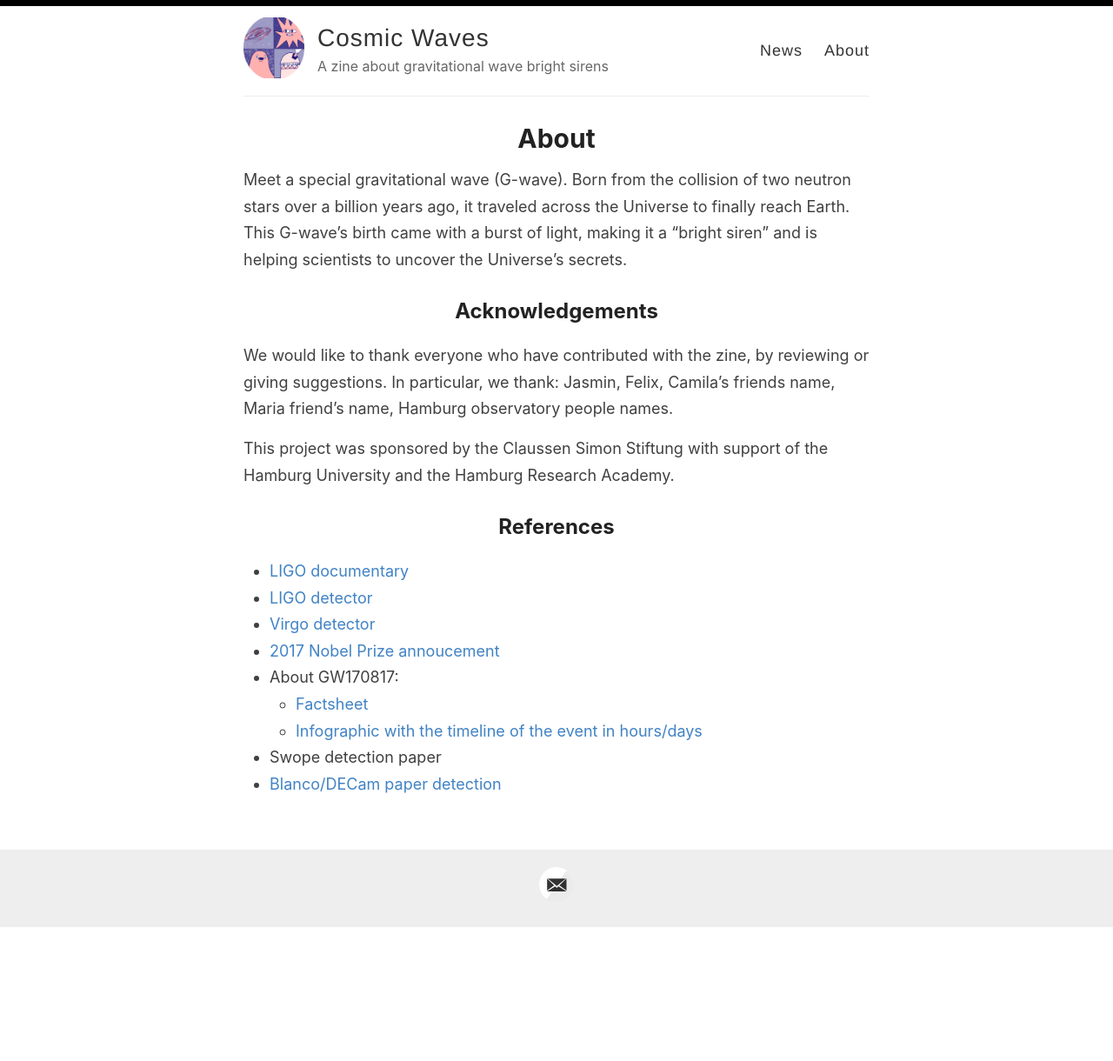
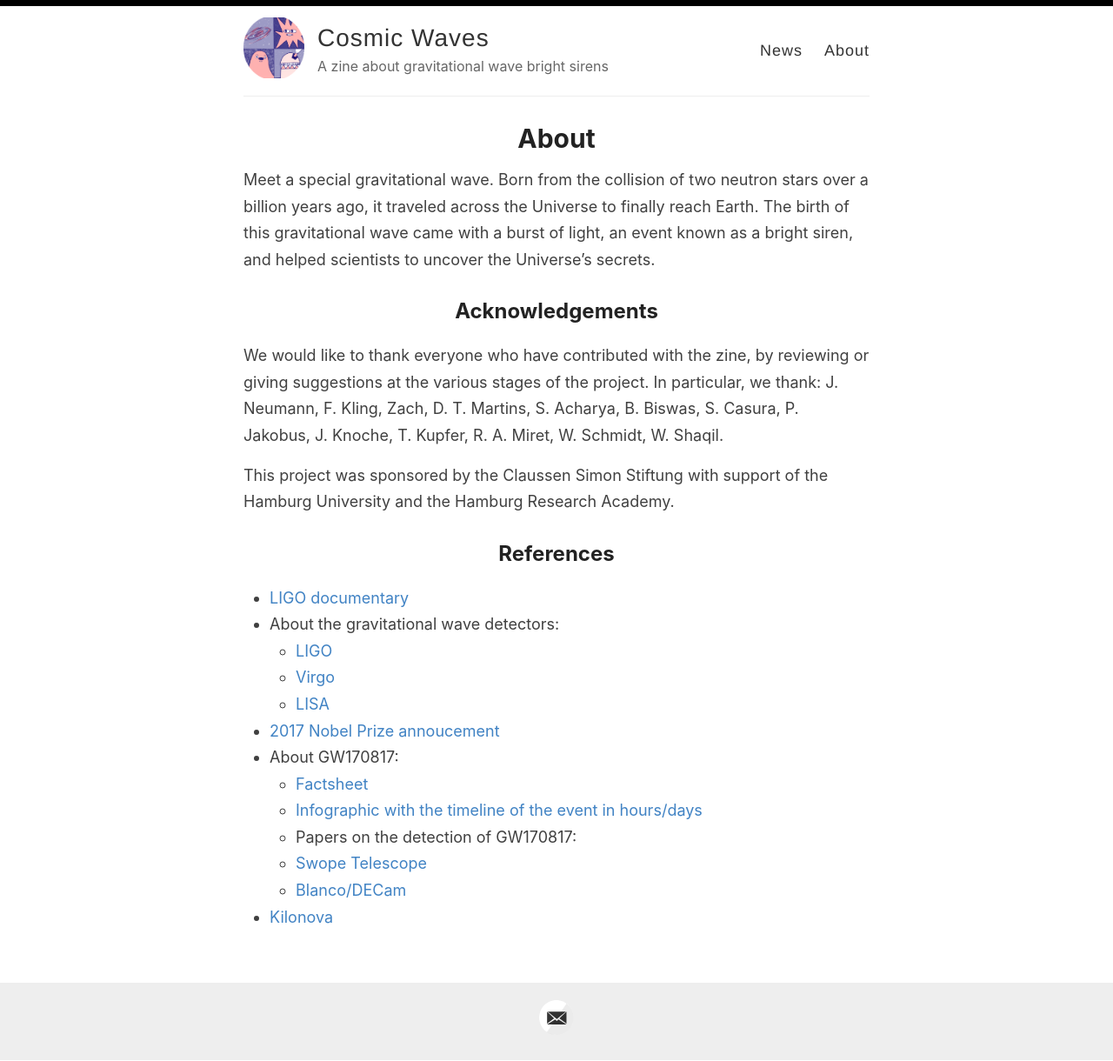
Before and after one commit to MariaElidaiana/cosmic-waves, a Jekyll site: the page built from _pages/about.md, in a window 1280 px wide. Shown: the whole page at 87% size. Built offline with Jekyll 4.4.1, drawn with Linux system fonts in a browser that asks for light colours; before the commit the page ends 1067 px from its top, so only the background shows below that.

Commit message:
Update about.md

```diff
--- a/_pages/about.md
+++ b/_pages/about.md
@@ -4,21 +4,25 @@ title: About
 permalink: /about/
 ---
 
-Meet a special gravitational wave (G-wave). Born from the collision of two neutron stars over a billion years ago, it traveled across the Universe to finally reach Earth. This G-wave's birth came with a burst of light, making it a "bright siren" and is helping scientists to uncover the Universe's secrets.
+Meet a special gravitational wave. Born from the collision of two neutron stars over a billion years ago, it traveled across the Universe to finally reach Earth. The birth of this gravitational wave came with a burst of light, an event known as a bright siren, and helped scientists to uncover the Universe's secrets.
 
 ## Acknowledgements
-We would like to thank everyone who have contributed with the zine, by reviewing or giving suggestions. In particular, we thank: Jasmin, Felix, Camila's friends name, Maria friend's name, Hamburg observatory people names.
+We would like to thank everyone who have contributed with the zine, by reviewing or giving suggestions at the various stages of the project. In particular, we thank: J. Neumann, F. Kling, Zach, D. T. Martins, S. Acharya, B. Biswas, S. Casura, P. Jakobus, J. Knoche, T. Kupfer, R. A. Miret, W. Schmidt, W. Shaqil.
 
 This project was sponsored by the Claussen Simon Stiftung with support of the Hamburg University and the Hamburg Research Academy.
 
 ## References
 
 - [LIGO documentary](https://www.ligo.caltech.edu/video/ligo-documentary)
-- [LIGO detector](https://www.ligo.caltech.edu/page/what-is-ligo)
-- [Virgo detector](https://www.virgo-gw.eu/science/detector/)
+- About the gravitational wave detectors:
+    - [LIGO](https://www.ligo.caltech.edu/page/what-is-ligo)
+    - [Virgo](https://www.virgo-gw.eu/science/detector/)
+    - [LISA](https://www.lisamission.org/mission/)
 - [2017 Nobel Prize annoucement](https://www.nobelprize.org/prizes/physics/2017/press-release/)
 - About GW170817:
     - [Factsheet](https://www.ligo.org/detections/GW170817/images-GW170817/GW170817_Factsheet.pdf)
     - [Infographic with the timeline of the event in hours/days](https://www.ligo.org/detections/GW170817/images-GW170817/infographic_GW170817.pdf)
-- Swope detection paper
-- [Blanco/DECam paper detection](https://arxiv.org/pdf/1710.05459)
+    - Papers on the detection of GW170817:
+    - [Swope Telescope](https://www.science.org/doi/10.1126/science.aap9811)
+    - [Blanco/DECam](https://iopscience.iop.org/article/10.3847/2041-8213/aa9059)
+- [Kilonova](https://www.space.com/what-are-kilonovas)
```
